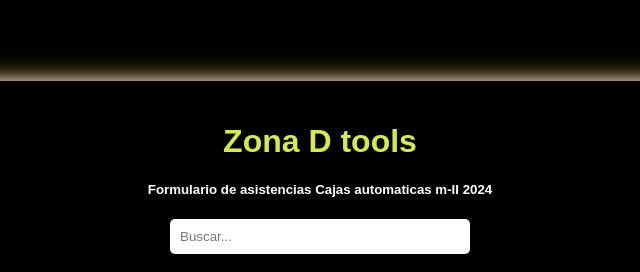
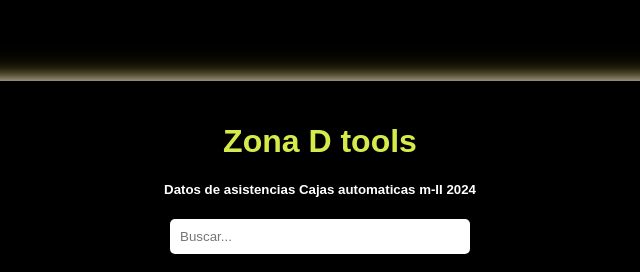
Before and after one commit to appbootariel1177/asistencias_cajas_automaticas_2024, a plain HTML site: page index.html in a window 1280 px wide. Shown: the part 185-457 px from the top of the page, 320-960 px from the left. Drawn offline with Linux system fonts and the light colour scheme; no server answers.

Commit message:
Update index.html

```diff
--- a/index.html
+++ b/index.html
@@ -9,7 +9,7 @@
 <body>
     <div class="container">
         <h1>Zona D tools</h1>
-        <h5>Formulario de asistencias Cajas automaticas m-II 2024</h5>
+        <h5>Datos de asistencias Cajas automaticas m-II 2024</h5>
         <input type="text" id="searchInput" placeholder="Buscar...">
         <table id="dataTable">
             <thead id="tableHeaders"></thead>
```
